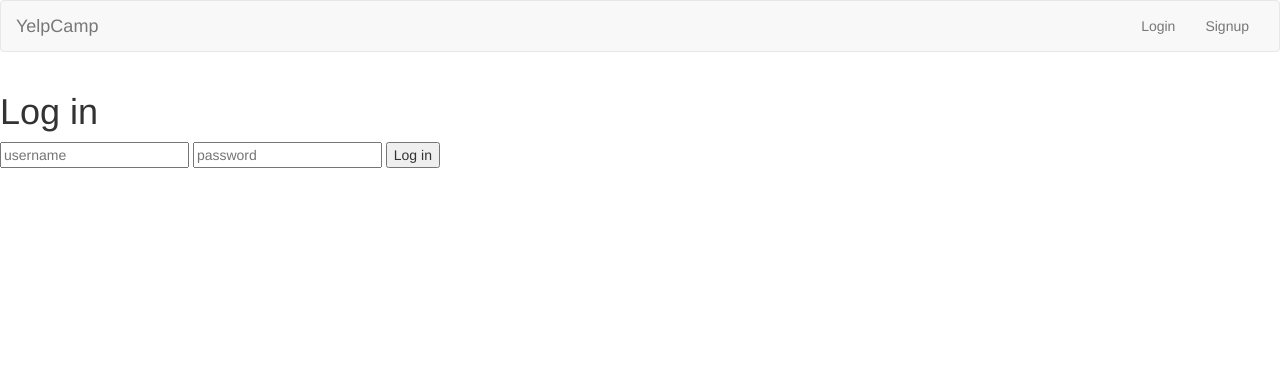
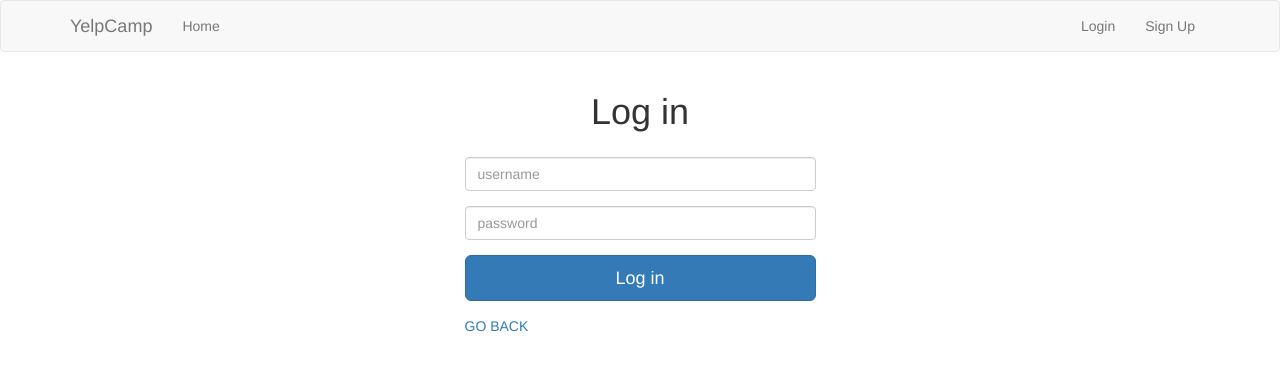
Before and after one commit to zaczzx/Trip-Photos-Gallery, a Node project: template views/login.ejs in a window 1280 px wide. Shown: the top 371 px of the page. Run offline with Node 20 templates, Linux system fonts and the light colour scheme; the template is opened without the code that fills it, so the values that code supplies are empty; some libraries are stand-ins or nearby versions.

Commit message:
Update login & signUp UI and fix registration flash message bug

```diff
--- a/routes/camps.js
+++ b/routes/camps.js
@@ -9,7 +9,7 @@ router.get("/", function(req, res){
        if (err) {
            console.log(err);
        } else {
-           res.render("camps/index", {camps:allCamps});
+           res.render("camps/index", {camps:allCamps, page:'camps'});
        }
     });
 });
--- a/views/login.ejs
+++ b/views/login.ejs
@@ -1,11 +1,24 @@
 <% include ./partials/header %>
 
-<h1>Log in</h1>
+<div class="container">
+    <div class="row">
+        <h1 style="text-align:center">Log in</h1>
+        <div style="width:30%; margin:25px auto">
+        <form action="/login" method="POST">
+            <div class="form-group">
+                <input class="form-control" type="text" name="username" placeholder="username"></input>
+            </div>
+            <div class="form-group">
+                <input class="form-control" type="password" name="password" placeholder="password"></input>
+            </div>
+            <div class="form-group">
+                <input class="btn btn-primary btn-lg btn-block" type="submit" value="Log in"></input>
+            </div>
+        </form>
+        <a href="/camps">GO BACK</a>
+        </div>
+    </div>
+</div>
 
-<form action="/login" method="POST">
-    <input type="text" name="username" placeholder="username"></input>
-    <input type="password" name="password" placeholder="password"></input>
-    <input type="submit" value="Log in"></input>
-</form>
 
 <% include ./partials/footer %>
--- a/views/partials/footer.ejs
+++ b/views/partials/footer.ejs
@@ -1,2 +1,10 @@
+        <!-- jQuery CDN -->
+        <script
+          src="https://code.jquery.com/jquery-3.1.1.min.js"
+          integrity="sha256-hVVnYaiADRTO2PzUGmuLJr8BLUSjGIZsDYGmIJLv2b8="
+          crossorigin="anonymous"></script>
+
+        <!-- Bootstrap JS CDN -->
+        <script src="https://maxcdn.bootstrapcdn.com/bootstrap/3.3.7/js/bootstrap.min.js" integrity="sha384-Tc5IQib027qvyjSMfHjOMaLkfuWVxZxUPnCJA7l2mCWNIpG9mGCD8wGNIcPD7Txa" crossorigin="anonymous"></script>
     </body>
 </html>
--- a/views/partials/header.ejs
+++ b/views/partials/header.ejs
@@ -1,6 +1,8 @@
 <!DOCTYPE html>
 <html>
     <head>
+        <!-- Make site responsive on mobile/tablet -->
+        <meta name="viewport" content="width=device-width, initial-scale=1">
         <title>YelpCamp</title>
         <link rel="stylesheet" type="text/css" href="https://maxcdn.bootstrapcdn.com/bootstrap/3.3.7/css/bootstrap.min.css">
         <link rel="stylesheet" href="/stylesheets/main.css"></link>
@@ -8,20 +10,30 @@
     <body>
 
     <nav class="navbar navbar-default">
-        <div class="container-fluid">
+        <div class="container">
             <div class="navbar-header">
+                <button type="button" class="navbar-toggle collapsed" data-toggle="collapse" data-target="#navbar" aria-expanded="false" aria-controls="navbar">
+                  <span class="sr-only">Toggle navigation</span>
+                  <span class="icon-bar"></span>
+                  <span class="icon-bar"></span>
+                  <span class="icon-bar"></span>
+                </button>
+
                 <a class="navbar-brand" href="/">YelpCamp</a>
             </div>
-            <div class="collapse navbar-collapse">
-                <ul class="nav navbar-nav navbar-right">
-                    <% if (!currentUser) { %>
-                        <li><a href="/login">Login </a></li>
-                        <li><a href="/register">Signup </a></li>
-                    <% } else { %>
-                        <li><a href="#"><%= currentUser.username %></a></li>
-                        <li><a href="/logout">Logout </a></li>
-                    <% } %>
-                </ul>
+            <div id="navbar" class="collapse navbar-collapse">
+              <ul class="nav navbar-nav">
+                <li class="<%= typeof page !== 'undefined' && page === 'camps' ? 'active' : '' %>"><a href="/camps">Home</a></li>
+              </ul>
+              <ul class="nav navbar-nav navbar-right">
+                  <% if(!currentUser){ %>
+                      <li class="<%= typeof page !== 'undefined' && page === 'login' ? 'active' : '' %>"><a href="/login">Login</a></li>
+                      <li class="<%= typeof page !== 'undefined' && page === 'register' ? 'active' : '' %>"><a href="/register">Sign Up</a></li>
+                  <% } else { %>
+                      <li><a href="#">Signed In As <%= currentUser.username %></a></li>
+                      <li><a href="/logout">Logout</a></li>
+                  <% } %>
+              </ul>
             </div>
         </div>
     </nav>
```
Also changed, not shown: routes/index.js (+4 -4 lines), views/register.ejs (+19 -7 lines).
